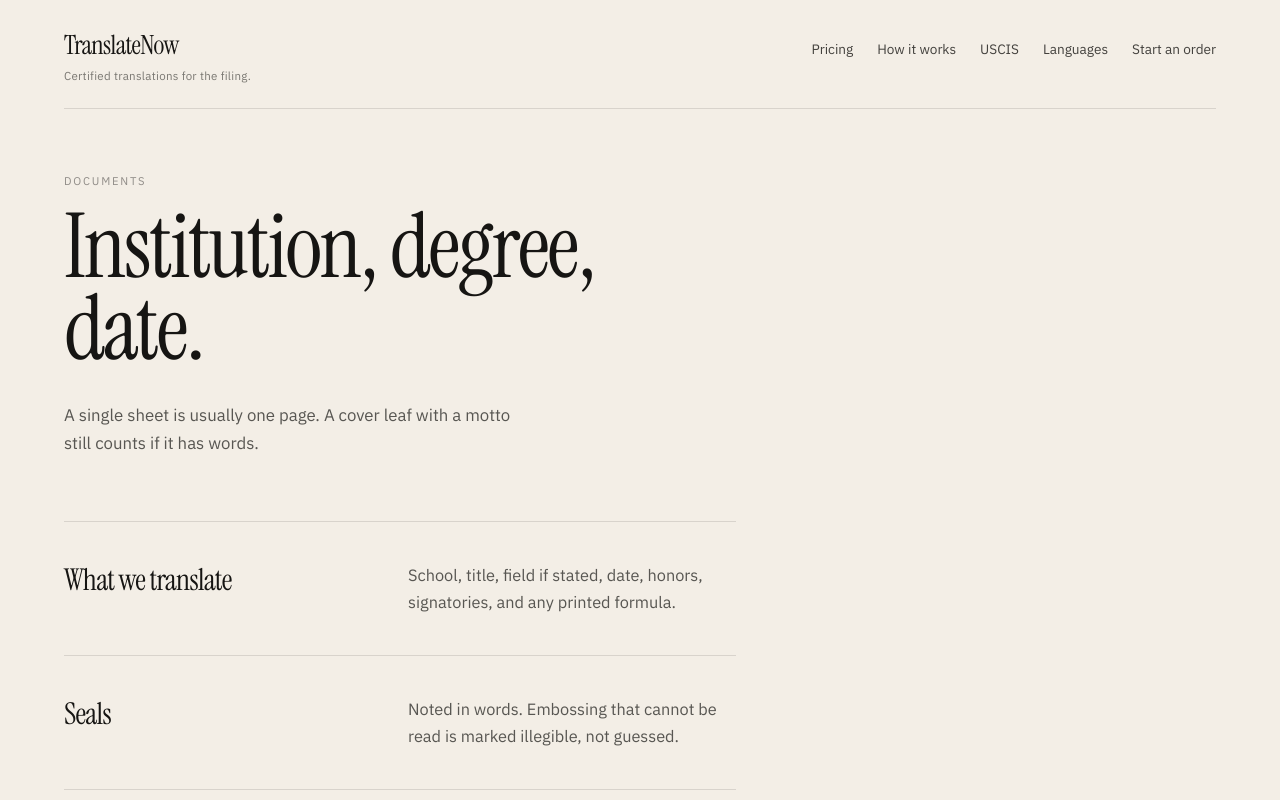
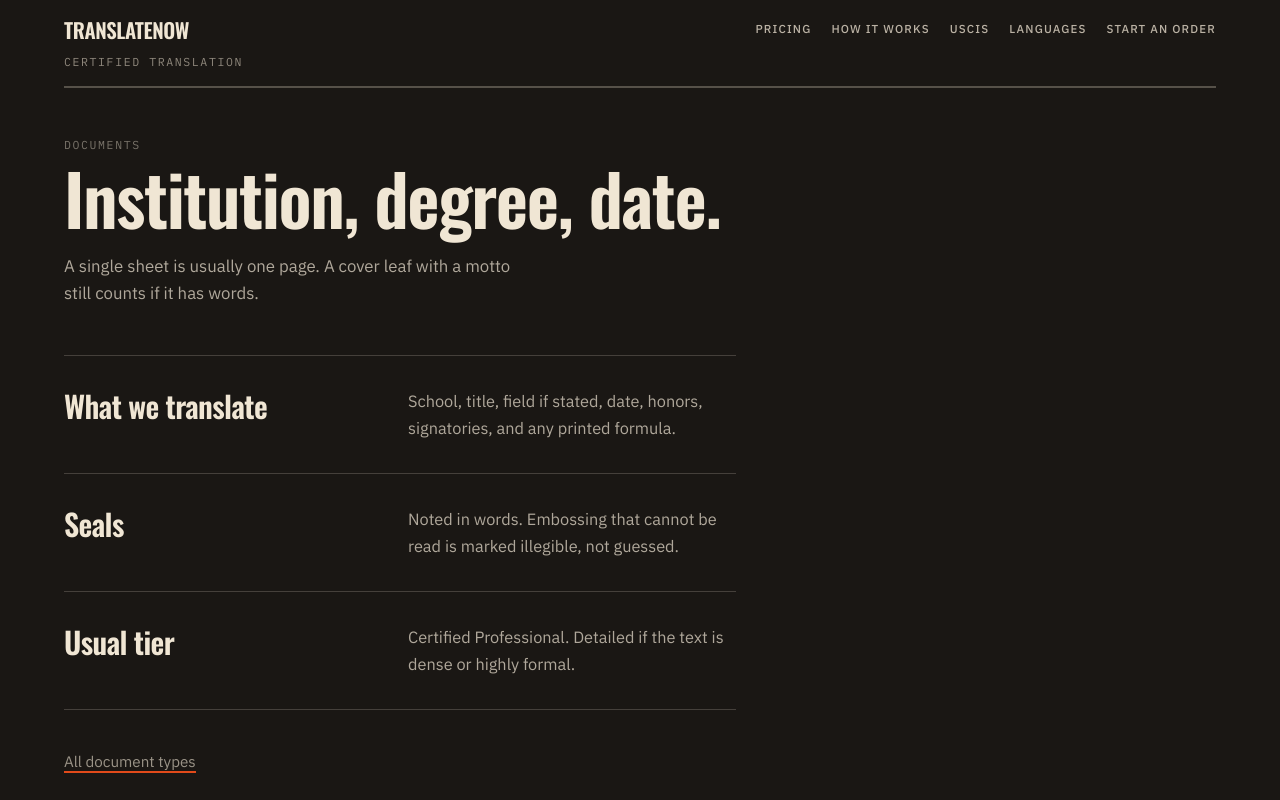
Before and after one commit to pearsonownz1/translatenow-web, a Next.js app: page /documents/diploma in a window 1280 px wide. Shown: the top 800 px of the page. Built offline with nearby package versions, Linux system fonts and the light colour scheme.

Commit message:
Restyle TranslateNow from wedding stationery to freight-stamp grit.

```diff
--- a/app/globals.css
+++ b/app/globals.css
@@ -1,50 +1,60 @@
 @import "tailwindcss";
 
 @theme {
-  --color-paper: #f3eee6;
-  --color-ink: #161513;
-  --color-copper: #b85a32;
-  --color-hairline: rgb(22 21 19 / 0.12);
-  --font-display: var(--font-instrument), "Iowan Old Style", "Palatino Linotype", Palatino, serif;
+  --color-paper: #1a1714;
+  --color-ink: #f0e6d4;
+  --color-copper: #e24a1a;
+  --color-hairline: rgb(240 230 212 / 0.2);
+  --font-display: var(--font-oswald), "Oswald", "Arial Narrow", sans-serif;
   --font-sans: var(--font-plex), "IBM Plex Sans", system-ui, sans-serif;
+  --font-stamp: var(--font-plex-mono), "IBM Plex Mono", ui-monospace, monospace;
 }
 
 html {
-  background: #f3eee6;
-  color: #161513;
+  background: #1a1714;
+  color: #f0e6d4;
   -webkit-font-smoothing: antialiased;
   -moz-osx-font-smoothing: grayscale;
   text-rendering: optimizeLegibility;
 }
 
 body {
-  background: #f3eee6;
-  color: #161513;
+  background: #1a1714;
+  color: #f0e6d4;
   font-family: var(--font-plex), "IBM Plex Sans", system-ui, sans-serif;
 }
 
 ::selection {
-  background: rgb(184 90 50 / 0.22);
-  color: #161513;
+  background: #e24a1a;
+  color: #f0e6d4;
 }
 
 :focus-visible {
-  outline: 2px solid #b85a32;
+  outline: 2px solid #e24a1a;
   outline-offset: 3px;
 }
 
 .font-display {
-  font-family: var(--font-instrument), "Iowan Old Style", Palatino, serif;
+  font-family: var(--font-oswald), "Oswald", "Arial Narrow", sans-serif;
+  font-weight: 600;
+  letter-spacing: -0.02em;
+}
+
+.font-stamp {
+  font-family: var(--font-plex-mono), "IBM Plex Mono", ui-monospace, monospace;
+  font-size: 0.72rem;
   font-weight: 400;
+  letter-spacing: 0.14em;
+  text-transform: uppercase;
 }
 
 .rule {
   border: 0;
-  border-top: 1px solid rgb(22 21 19 / 0.12);
+  border-top: 2px solid rgb(240 230 212 / 0.28);
 }
 
 .copper-underline {
-  border-bottom: 1px solid #b85a32;
+  border-bottom: 2px solid #e24a1a;
 }
 
 input,
--- a/app/layout.tsx
+++ b/app/layout.tsx
@@ -1,11 +1,11 @@
 import type { Metadata } from "next";
-import { IBM_Plex_Sans, Instrument_Serif } from "next/font/google";
+import { IBM_Plex_Mono, IBM_Plex_Sans, Oswald } from "next/font/google";
 import "./globals.css";
 
-const instrument = Instrument_Serif({
-  weight: "400",
+const oswald = Oswald({
+  weight: ["500", "600"],
   subsets: ["latin"],
-  variable: "--font-instrument",
+  variable: "--font-oswald",
   display: "swap",
 });
 
@@ -13,6 +13,13 @@ const plex = IBM_Plex_Sans({
   weight: ["400", "500"],
   subsets: ["latin"],
   variable: "--font-plex",
+  display: "swap",
+});
+
+const plexMono = IBM_Plex_Mono({
+  weight: "400",
+  subsets: ["latin"],
+  variable: "--font-plex-mono",
   display: "swap",
 });
 
@@ -39,7 +46,10 @@ export default function RootLayout({
   children: React.ReactNode;
 }>) {
   return (
-    <html lang="en" className={`${instrument.variable} ${plex.variable}`}>
+    <html
+      lang="en"
+      className={`${oswald.variable} ${plex.variable} ${plexMono.variable}`}
+    >
       <body className="min-h-screen bg-paper text-ink antialiased">
         {children}
       </body>
--- a/components/article-blocks.tsx
+++ b/components/article-blocks.tsx
@@ -7,10 +7,10 @@ export function Sections({
   items: { title: string; body: React.ReactNode }[];
 }) {
   return (
-    <div className="mt-16 max-w-2xl divide-y divide-hairline border-y border-hairline">
+    <div className="mt-12 max-w-2xl divide-y divide-hairline border-y border-hairline">
       {items.map((item) => (
-        <section key={item.title} className="grid gap-4 py-10 md:grid-cols-2">
-          <h2 className="font-display text-3xl tracking-tight">{item.title}</h2>
+        <section key={item.title} className="grid gap-4 py-8 md:grid-cols-2">
+          <h2 className="font-display text-3xl">{item.title}</h2>
           <div className="text-[1.02rem] leading-relaxed text-ink/70">
             {item.body}
           </div>
--- a/components/cta.tsx
+++ b/components/cta.tsx
@@ -10,7 +10,7 @@ export function Cta({
   return (
     <Link
       href={href}
-      className="inline-block bg-copper px-6 py-3 text-[0.95rem] font-medium text-paper hover:opacity-90"
+      className="inline-block rounded-none bg-copper px-6 py-3 text-[0.95rem] font-medium uppercase tracking-[0.14em] text-ink hover:bg-ink hover:text-copper"
     >
       {children}
     </Link>
--- a/components/faq.tsx
+++ b/components/faq.tsx
@@ -6,8 +6,8 @@ export function Faq({
   return (
     <div className="divide-y divide-hairline border-y border-hairline">
       {items.map((item) => (
-        <details key={item.q} className="group py-5">
-          <summary className="cursor-pointer list-none text-[1.05rem] leading-snug [&::-webkit-details-marker]:hidden">
+        <details key={item.q} className="group py-4">
+          <summary className="cursor-pointer list-none font-medium leading-snug [&::-webkit-details-marker]:hidden">
             {item.q}
           </summary>
           <p className="mt-3 max-w-xl text-[0.95rem] leading-relaxed text-ink/70">
--- a/components/field.tsx
+++ b/components/field.tsx
@@ -46,8 +46,8 @@ export function Button({
 }) {
   const cls =
     tone === "copper"
-      ? "inline-block bg-copper px-6 py-3 text-[0.95rem] font-medium text-paper hover:opacity-90 disabled:opacity-40"
-      : "inline-block border border-hairline px-6 py-3 text-[0.95rem] text-ink/80 hover:border-ink/30 disabled:opacity-40";
+      ? "inline-block rounded-none bg-copper px-6 py-3 text-[0.95rem] font-medium uppercase tracking-[0.14em] text-ink hover:bg-ink hover:text-copper disabled:opacity-40"
+      : "inline-block rounded-none border-2 border-hairline px-6 py-3 text-[0.95rem] font-medium uppercase tracking-[0.14em] text-ink/80 hover:border-ink/50 disabled:opacity-40";
   return (
     <button type="button" {...props} className={`${cls} ${props.className ?? ""}`}>
       {children}
--- a/components/page-shell.tsx
+++ b/components/page-shell.tsx
@@ -12,18 +12,14 @@ export function PageShell({
   wide?: boolean;
 }) {
   return (
-    <article className="px-6 pb-24 pt-10 md:px-12 lg:px-16">
-      {kicker ? (
-        <p className="text-[0.7rem] uppercase tracking-[0.16em] text-ink/45">
-          {kicker}
-        </p>
-      ) : null}
-      <h1 className="mt-4 font-display max-w-[16ch] text-[clamp(2.75rem,7vw,5.75rem)] leading-[0.92] tracking-tight">
+    <article className="px-6 pb-16 pt-8 md:px-12 lg:px-16">
+      {kicker ? <p className="font-stamp text-ink/45">{kicker}</p> : null}
+      <h1 className="mt-3 font-display max-w-[18ch] text-[clamp(2.2rem,6vw,4.4rem)] leading-[0.9] tracking-[-0.02em]">
         {title}
       </h1>
       {lede ? (
         <div
-          className={`mt-8 text-[1.05rem] leading-relaxed text-ink/70 ${wide ? "max-w-xl" : "max-w-md"}`}
+          className={`mt-6 text-[1.05rem] leading-relaxed text-ink/70 ${wide ? "max-w-xl" : "max-w-md"}`}
         >
           {lede}
         </div>
--- a/components/site-header.tsx
+++ b/components/site-header.tsx
@@ -10,35 +10,33 @@ const NAV = [
 
 export function SiteHeader() {
   return (
-    <header className="px-6 pt-8 pb-6 md:px-12 lg:px-16">
-      <div className="flex items-baseline justify-between gap-6">
+    <header className="px-6 pt-5 pb-4 md:px-12 lg:px-16">
+      <div className="flex items-start justify-between gap-6">
         <div>
           <Link
             href="/"
-            className="font-display text-[1.65rem] leading-none tracking-tight text-ink"
+            className="font-display text-[1.3rem] uppercase leading-none tracking-[0.12em] text-ink"
           >
             TranslateNow
           </Link>
-          <p className="mt-2 max-w-[18rem] text-[0.72rem] leading-snug tracking-wide text-ink/55">
-            Certified translations for the filing.
-          </p>
+          <p className="font-stamp mt-2 text-ink/55">Certified translation</p>
         </div>
         <nav
           aria-label="Primary"
-          className="flex flex-wrap items-baseline justify-end gap-x-6 gap-y-2 text-[0.85rem]"
+          className="flex flex-wrap items-center justify-end gap-x-5 gap-y-2 text-[0.72rem] font-medium uppercase tracking-[0.1em]"
         >
           {NAV.map((item) => (
             <Link
               key={item.href}
               href={item.href}
-              className="text-ink/80 hover:text-ink"
+              className="text-ink/75 hover:text-ink"
             >
               {item.label}
             </Link>
           ))}
         </nav>
       </div>
-      <hr className="rule mt-6" />
+      <hr className="rule mt-4" />
     </header>
   );
 }
```
Also changed, not shown: app/icon.svg.
